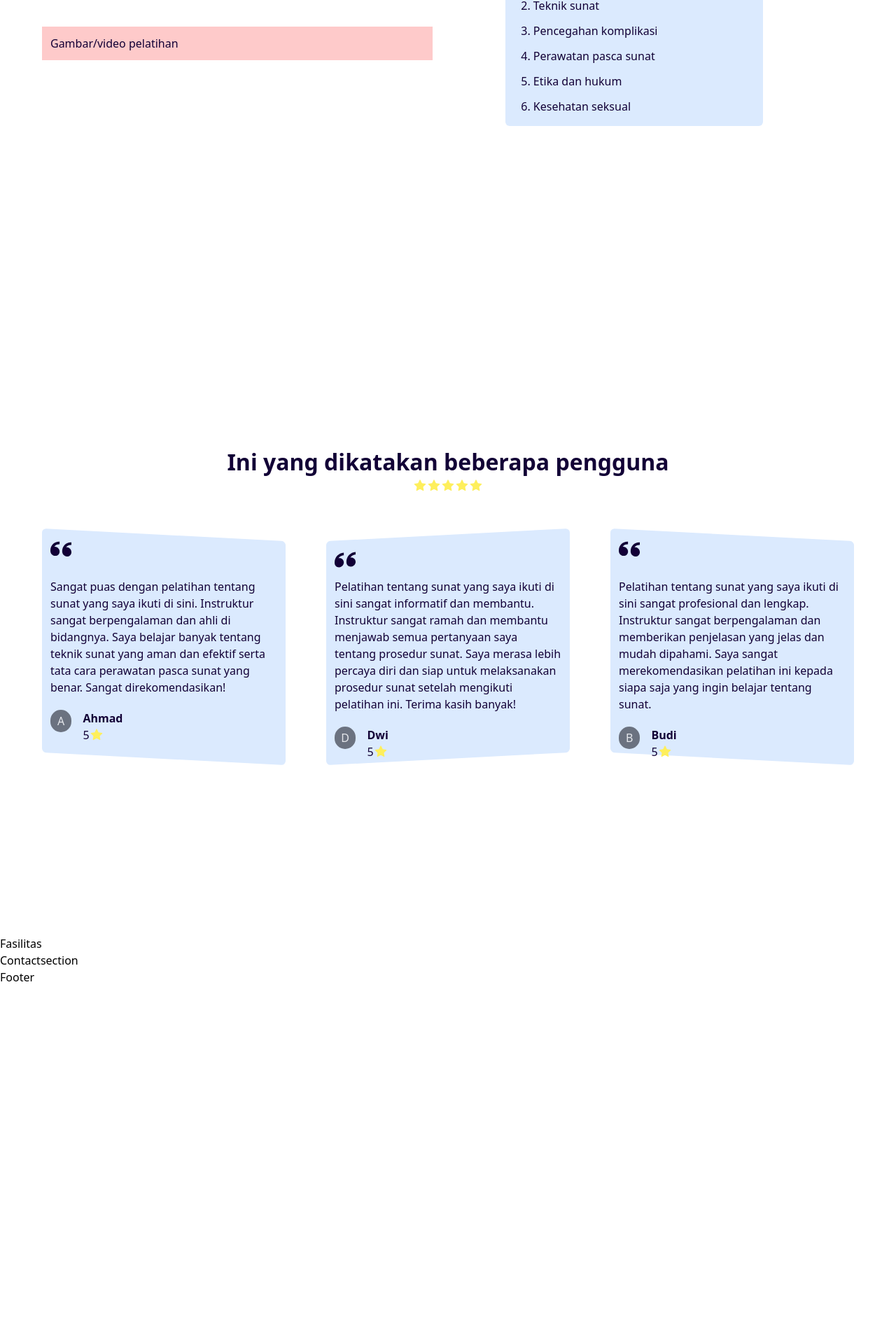
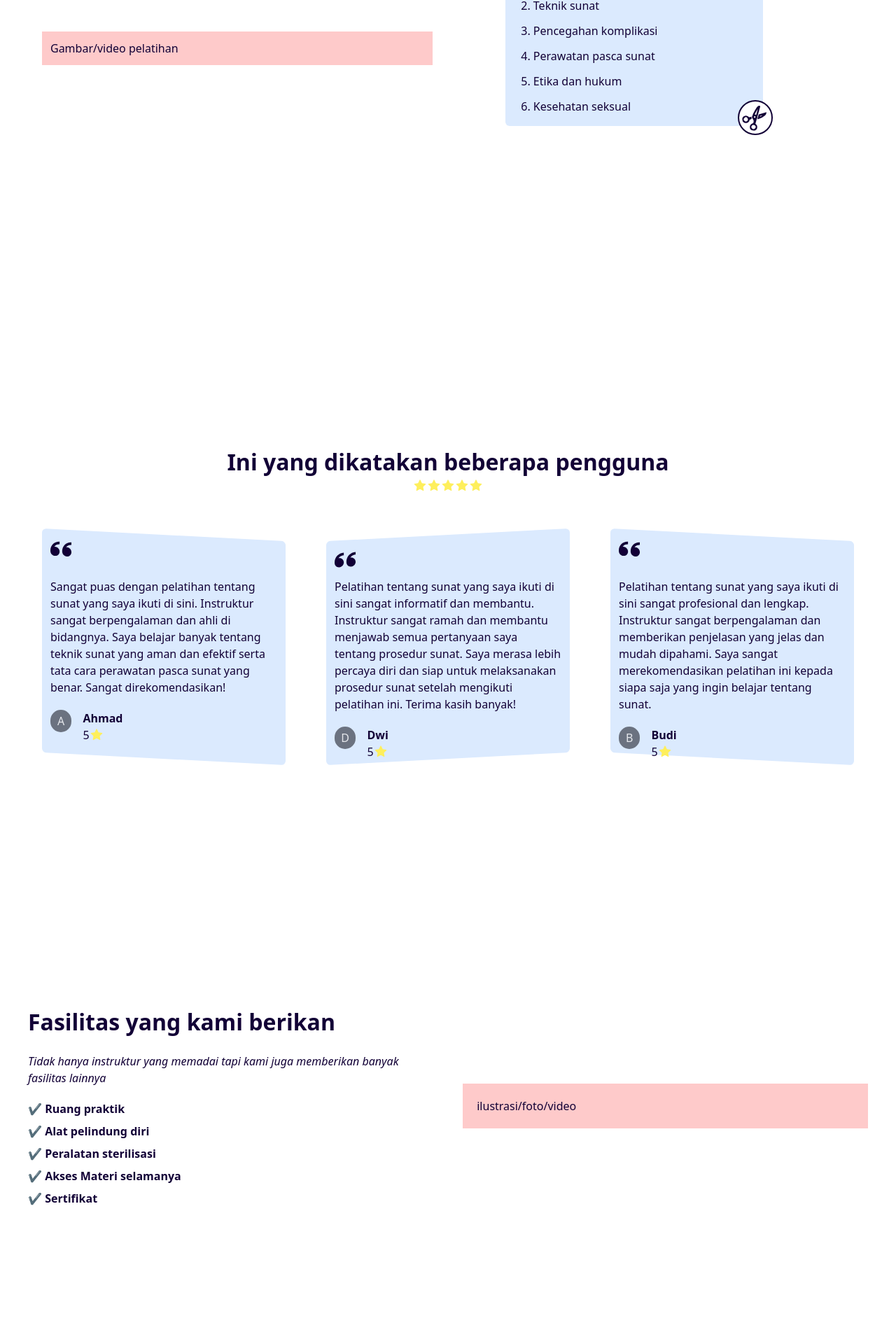
Before and after one commit to nidamuna/landingpage-1, a React (Create React App) app: page / in a window 1280 px wide. Shown: the part 1136-3056 px from the top of the page at 70% size. Before the commit the page ends 2544 px from the top, so only its background shows below. Built offline with nearby package versions, Linux system fonts and the light colour scheme.

Commit message:
fasilitas

```diff
--- a/src/component/Fasilitas.jsx
+++ b/src/component/Fasilitas.jsx
@@ -2,7 +2,39 @@ import React from 'react'
 
 const Fasilitas = () => {
   return (
-    <div>Fasilitas</div>
+    <>
+      <section className='w-full bg-white min-h-screen py-[100px] px-10'>
+        <div className='flex flex-row items-center justify-start text-[#120036]'>
+          <div className='w-[50%]'>
+            <h1 className='font-black text-[2rem] w-full mb-5'>
+              Fasilitas yang kami berikan
+            </h1>
+            <p className='font-normal italic'>
+              Tidak hanya instruktur yang memadai tapi kami juga memberikan
+              banyak fasilitas lainnya
+            </p>
+            <p className='mt-5 font-semibold'>
+              ✔ Ruang praktik
+            </p>
+            <p className='mt-2 font-semibold'>
+              ✔ Alat pelindung diri
+            </p>
+            <p className='mt-2 font-semibold'>
+              ✔ Peralatan sterilisasi
+            </p>
+            <p className='mt-2 font-semibold'>
+              ✔ Akses Materi selamanya
+            </p>
+            <p className='mt-2 font-semibold'>
+              ✔ Sertifikat
+            </p>
+          </div>
+          <div className='w-[50%] bg-red-200 ml-11 p-5'>
+              ilustrasi/foto/video
+          </div>
+        </div>
+      </section>
+    </>
   )
 }
 
--- a/src/component/Pelatihansection.jsx
+++ b/src/component/Pelatihansection.jsx
@@ -1,4 +1,5 @@
 import React from 'react'
+import {IoCutOutline} from 'react-icons/io5'
 
 const Pelatihansection = () => {
   return (
@@ -26,6 +27,11 @@ const Pelatihansection = () => {
                   <li className='mb-3 last:mb-0'>Kesehatan seksual</li>
                 </ol>
               </div>
+                <div className='flex w-full justify-end pr-[19%] -mt-[7%]'>
+                  <IoCutOutline
+                    className='bg-white -rotate-45 rounded-full flex justify-center items-center border-2 p-1 border-[#120036]'
+                    style={{ height: '50px', width: '50px', color: '#120036'}} />
+                </div>
             </div>
           </div>
         </div>
```
